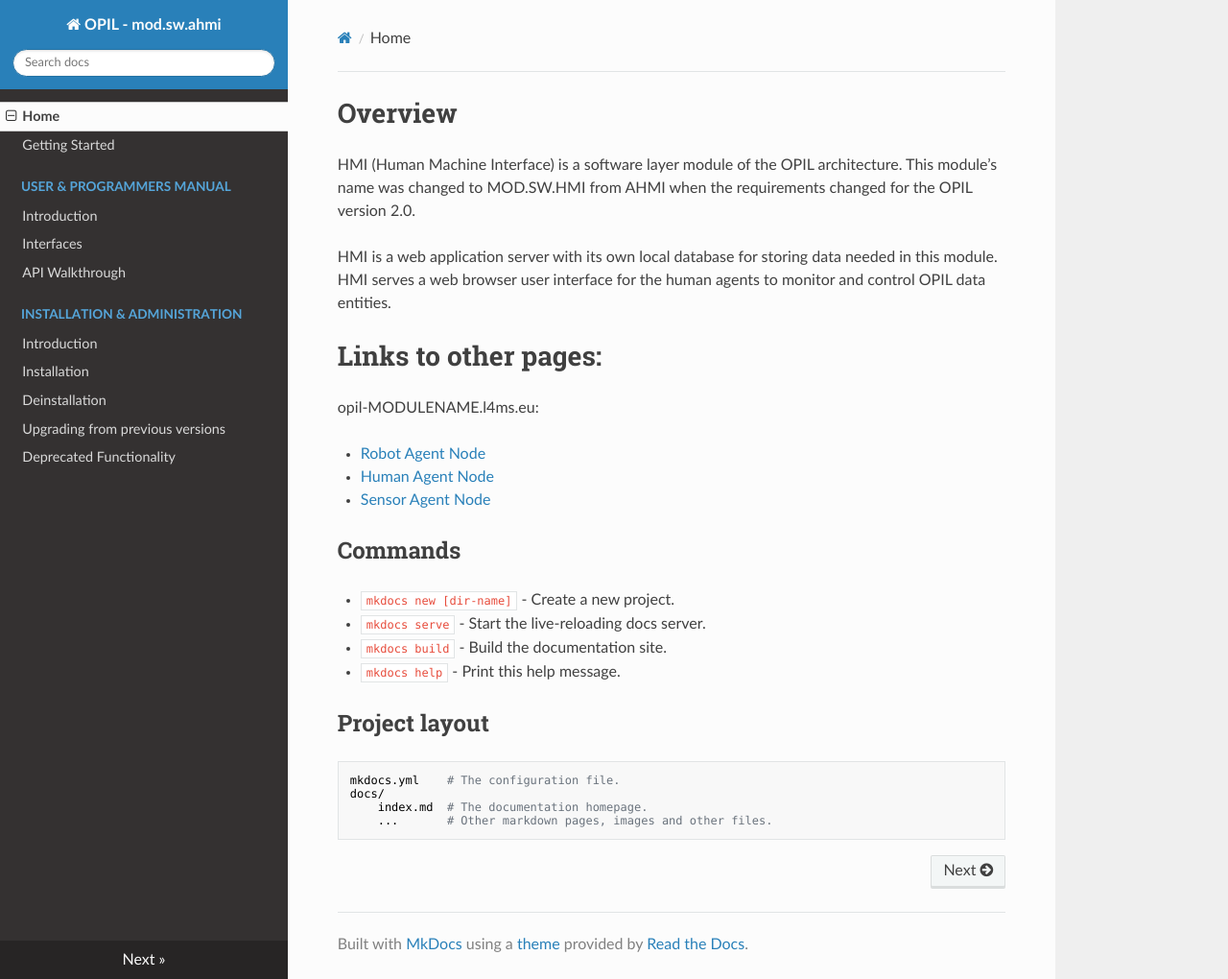
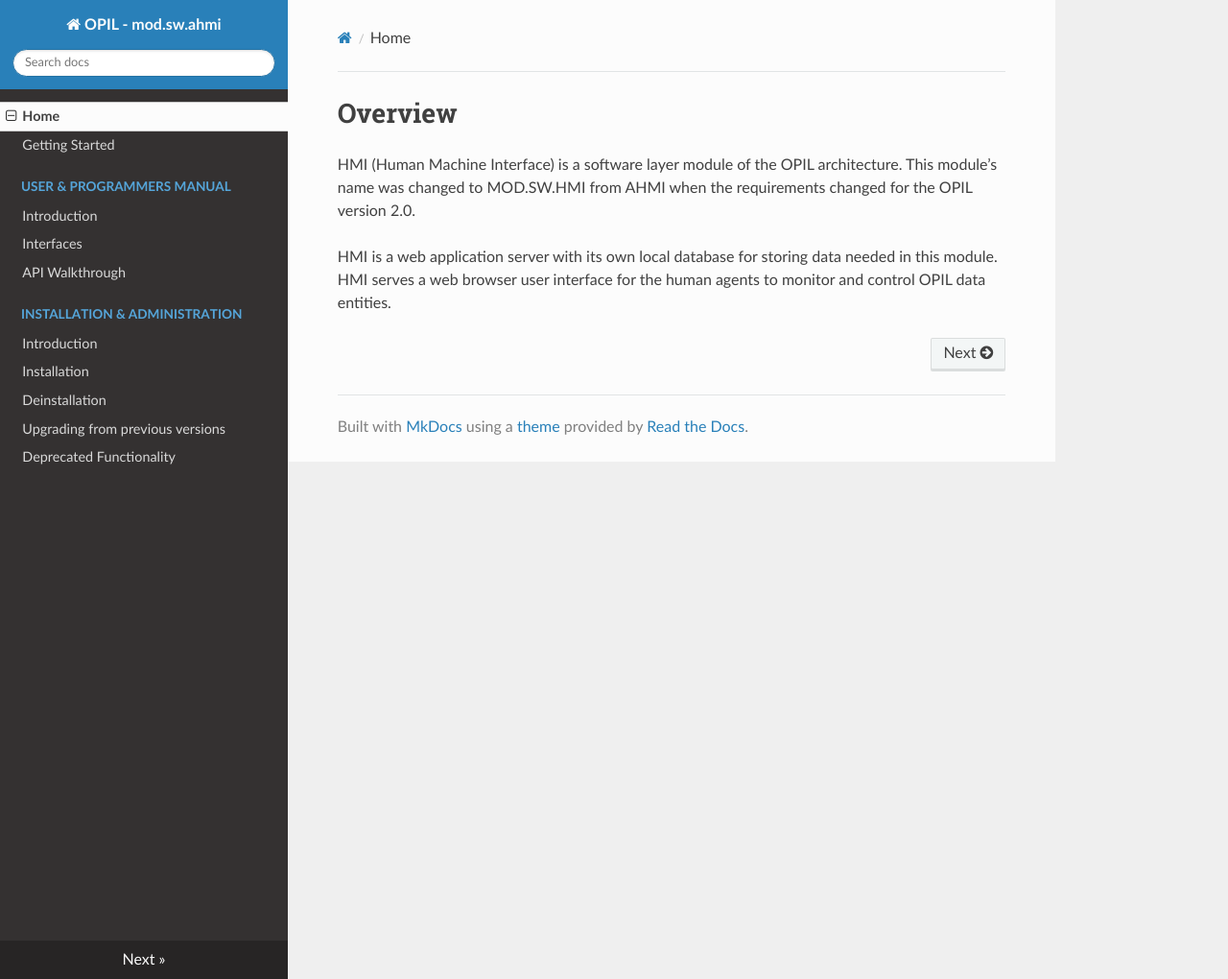
Before and after one commit to ramp-eu/Human-Machine_Interface, an MkDocs documentation site: the page built from doc/docs/index.md, in a window 1280 px wide and 1020 px high. Shown: the whole window at 96% size. Built offline with MkDocs 1.6.1, drawn with Linux system fonts in a browser that asks for light colours; nearby versions of some CDN libraries.

Commit message:
Documentation

```diff
--- a/doc/docs/index.md
+++ b/doc/docs/index.md
@@ -3,25 +3,3 @@
 HMI (Human Machine Interface) is a software layer module of the OPIL architecture. This module’s name was changed to MOD.SW.HMI from AHMI when the requirements changed for the OPIL version 2.0.
 
 HMI is a web application server with its own local database for storing data needed in this module. HMI serves a web browser user interface for the human agents to monitor and control OPIL data entities.
-
-# Links to other pages:
-
-opil-MODULENAME.l4ms.eu:
-
-* [Robot Agent Node](http://opil-ran.l4ms.eu)
-* [Human Agent Node](http://opil-han.l4ms.eu)
-* [Sensor Agent Node](http://opil-san.l4ms.eu)
-
-## Commands
-
-* `mkdocs new [dir-name]` - Create a new project.
-* `mkdocs serve` - Start the live-reloading docs server.
-* `mkdocs build` - Build the documentation site.
-* `mkdocs help` - Print this help message.
-
-## Project layout
-
-    mkdocs.yml    # The configuration file.
-    docs/
-        index.md  # The documentation homepage.
-        ...       # Other markdown pages, images and other files.
```
Also changed, not shown: doc/docs/deprecated.md (+1 -4 lines), doc/docs/install/deinstall.md (+1 -1 lines), doc/docs/install/introduction.md (deleted, +0 -5 lines), doc/docs/user/api.md (+0 -2 lines).
